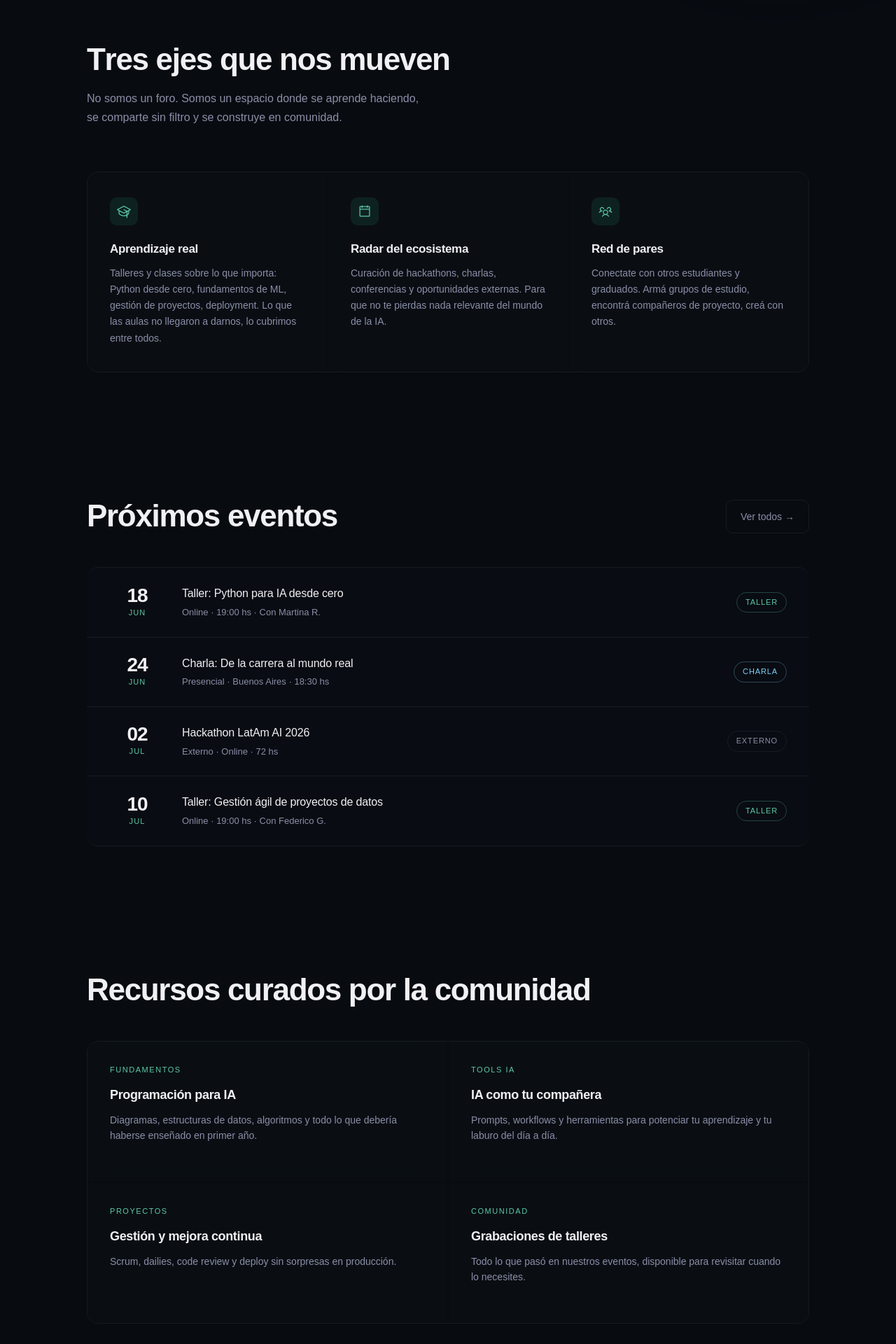
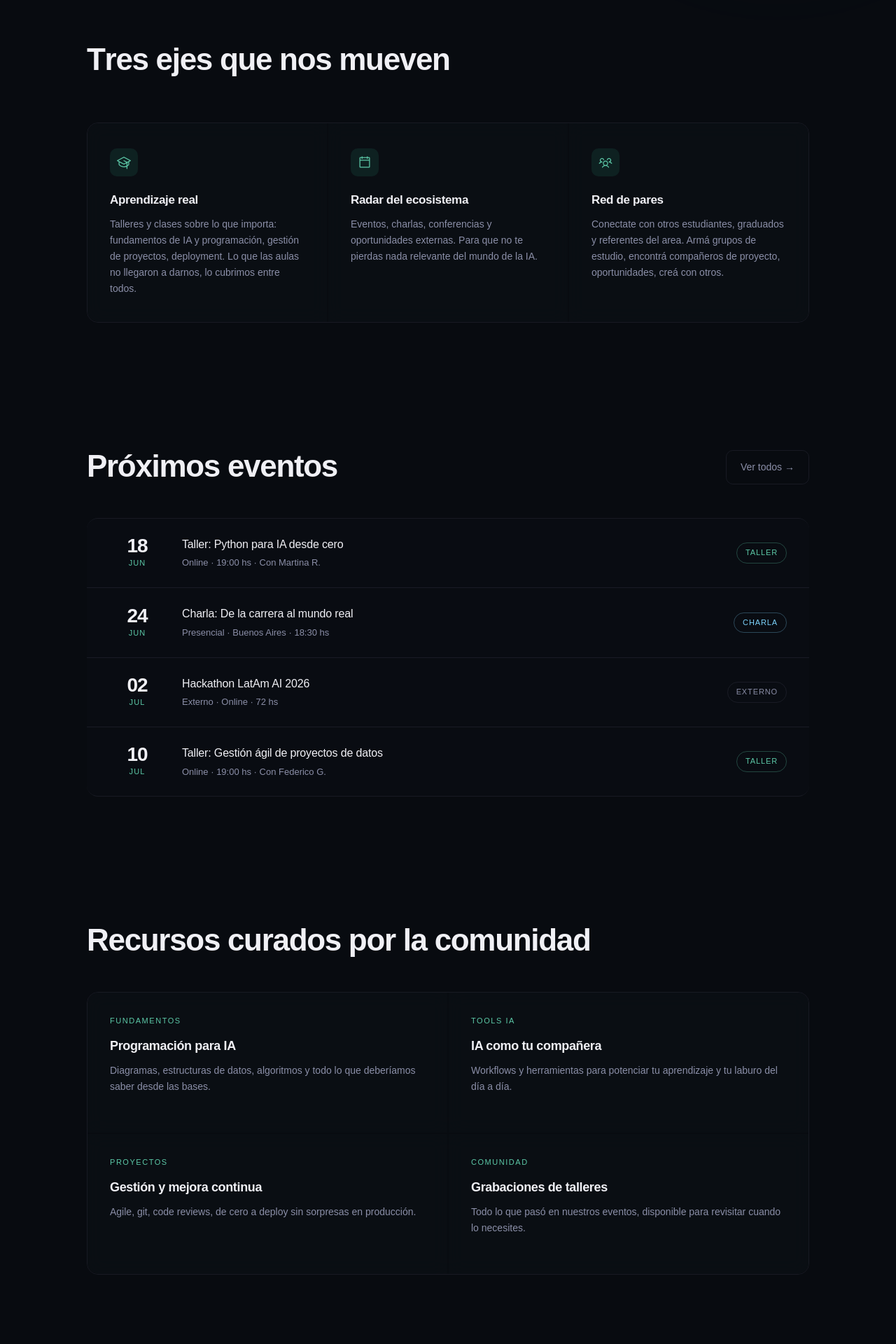
Before and after one commit to amengual-ln/ainta, a Next.js app: page / in a window 1280 px wide. Shown: the part 840-2760 px from the top of the page at 70% size. Built offline with nearby package versions, Linux system fonts and the light colour scheme; a web font is replaced by a local one.

Commit message:
copy enhancements

```diff
--- a/components/Hero.tsx
+++ b/components/Hero.tsx
@@ -102,7 +102,8 @@ export default function Hero() {
             lineHeight: 1.7,
           }}
         >
-          Eventos, talleres, recursos y networking
+          Un espacio donde se aprende haciendo, se
+          comparte sin filtro y se construye en comunidad.
         </p>
 
         <div className="fade-up hero-actions-anim flex flex-wrap items-center gap-4">
--- a/components/Pillars.tsx
+++ b/components/Pillars.tsx
@@ -6,17 +6,17 @@ const pillars = [
   {
     icon: "GraduationCap" as const,
     name: "Aprendizaje real",
-    desc: "Talleres y clases sobre lo que importa: Python desde cero, fundamentos de ML, gestión de proyectos, deployment. Lo que las aulas no llegaron a darnos, lo cubrimos entre todos.",
+    desc: "Talleres y clases sobre lo que importa: fundamentos de IA y programación, gestión de proyectos, deployment. Lo que las aulas no llegaron a darnos, lo cubrimos entre todos.",
   },
   {
     icon: "CalendarBlank" as const,
     name: "Radar del ecosistema",
-    desc: "Curación de hackathons, charlas, conferencias y oportunidades externas. Para que no te pierdas nada relevante del mundo de la IA.",
+    desc: "Eventos, charlas, conferencias y oportunidades externas. Para que no te pierdas nada relevante del mundo de la IA.",
   },
   {
     icon: "UsersThree" as const,
     name: "Red de pares",
-    desc: "Conectate con otros estudiantes y graduados. Armá grupos de estudio, encontrá compañeros de proyecto, creá con otros.",
+    desc: "Conectate con otros estudiantes, graduados y referentes del area. Armá grupos de estudio, encontrá compañeros de proyecto, oportunidades, creá con otros.",
   },
 ];
 
@@ -40,12 +40,6 @@ export default function Pillars() {
         >
           Tres ejes que nos mueven
         </CharTitle>
-        <p
-          style={{ fontSize: "16px", maxWidth: "480px", lineHeight: 1.7, color: "var(--muted)" }}
-        >
-          No somos un foro. Somos un espacio donde se aprende haciendo, se
-          comparte sin filtro y se construye en comunidad.
-        </p>
       </ScrollReveal>
 
       <ScrollReveal as="div" threshold={0.08}>
--- a/lib/resources.ts
+++ b/lib/resources.ts
@@ -9,19 +9,19 @@ export const resourceCategories: ResourceCategory[] = [
     category: "Fundamentos",
     title: "Programación para IA",
     description:
-      "Diagramas, estructuras de datos, algoritmos y todo lo que debería haberse enseñado en primer año.",
+      "Diagramas, estructuras de datos, algoritmos y todo lo que deberíamos saber desde las bases.",
   },
   {
     category: "Tools IA",
     title: "IA como tu compañera",
     description:
-      "Prompts, workflows y herramientas para potenciar tu aprendizaje y tu laburo del día a día.",
+      "Workflows y herramientas para potenciar tu aprendizaje y tu laburo del día a día.",
   },
   {
     category: "Proyectos",
     title: "Gestión y mejora continua",
     description:
-      "Scrum, dailies, code review y deploy sin sorpresas en producción.",
+      "Agile, git, code reviews, de cero a deploy sin sorpresas en producción.",
   },
   {
     category: "Comunidad",
```
